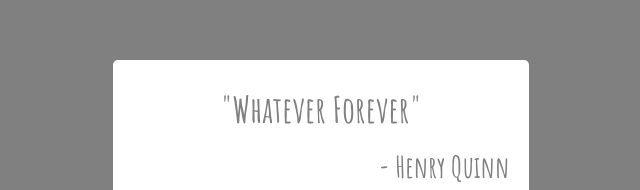
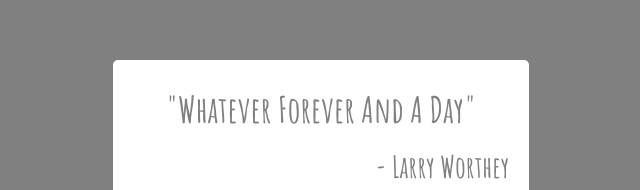
Before and after one commit to Quinncuatro/RandomTravelQuotes, a plain HTML site: page index.html in a window 1280 px wide. Shown: the part 132-322 px from the top of the page, without its empty margins (319-959 px from the left). Drawn offline with Linux system fonts and the light colour scheme.

Commit message:
This is an update from my laptop

```diff
--- a/index.html
+++ b/index.html
@@ -13,8 +13,8 @@
   <div class="container-fluid">
     <div class="col-md-4"></div>
     <div class="col-md-4 quoteBox">
-      <h1 class="quote text-center">"Whatever Forever"</h1>
-      <h2 class="name text-right">- Henry Quinn</h2>
+      <h1 class="quote text-center">"Whatever Forever And A Day"</h1>
+      <h2 class="name text-right">- Larry Worthey</h2>
       <div class="row">
         <div class="col-md-6 text-left">
           <a class="btn btn-default" target="_blank">
```
